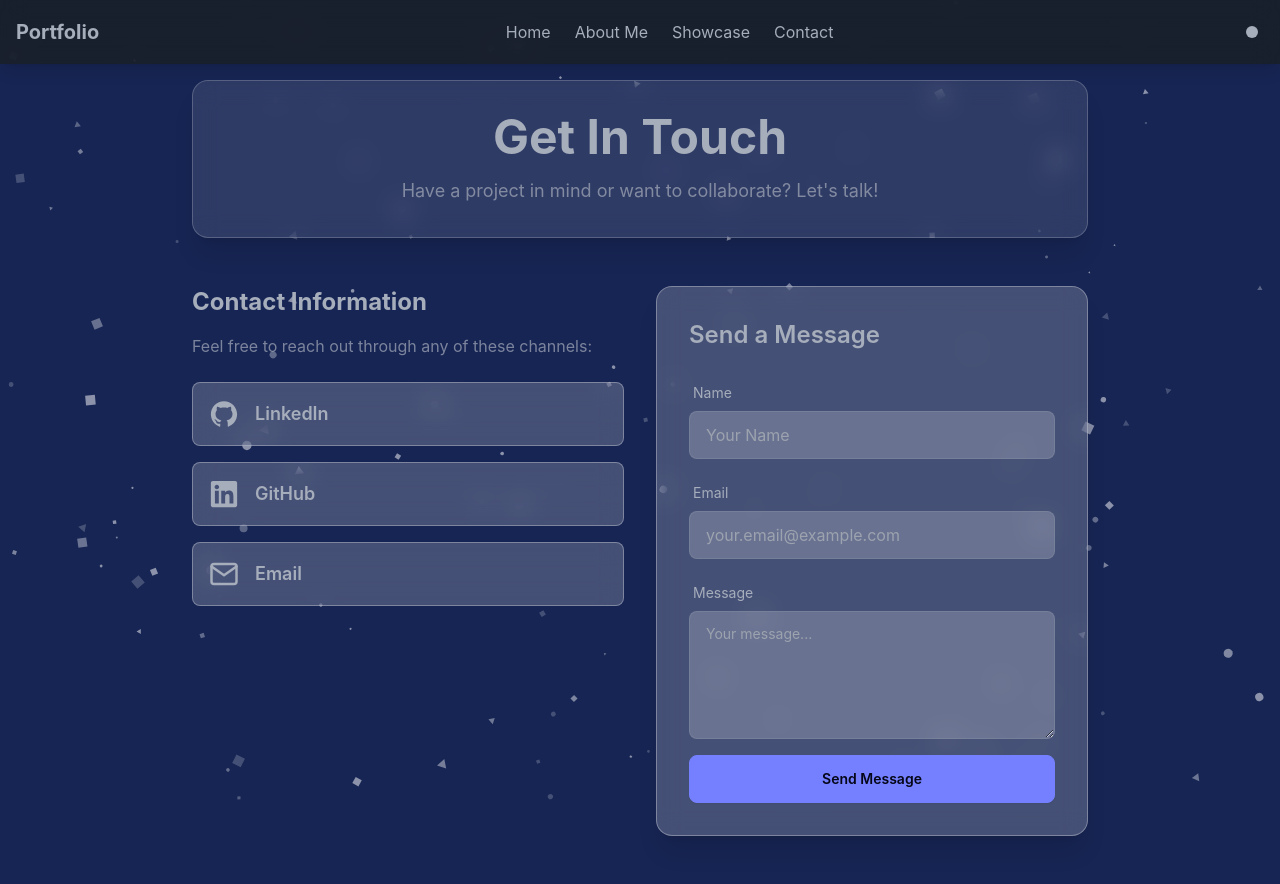
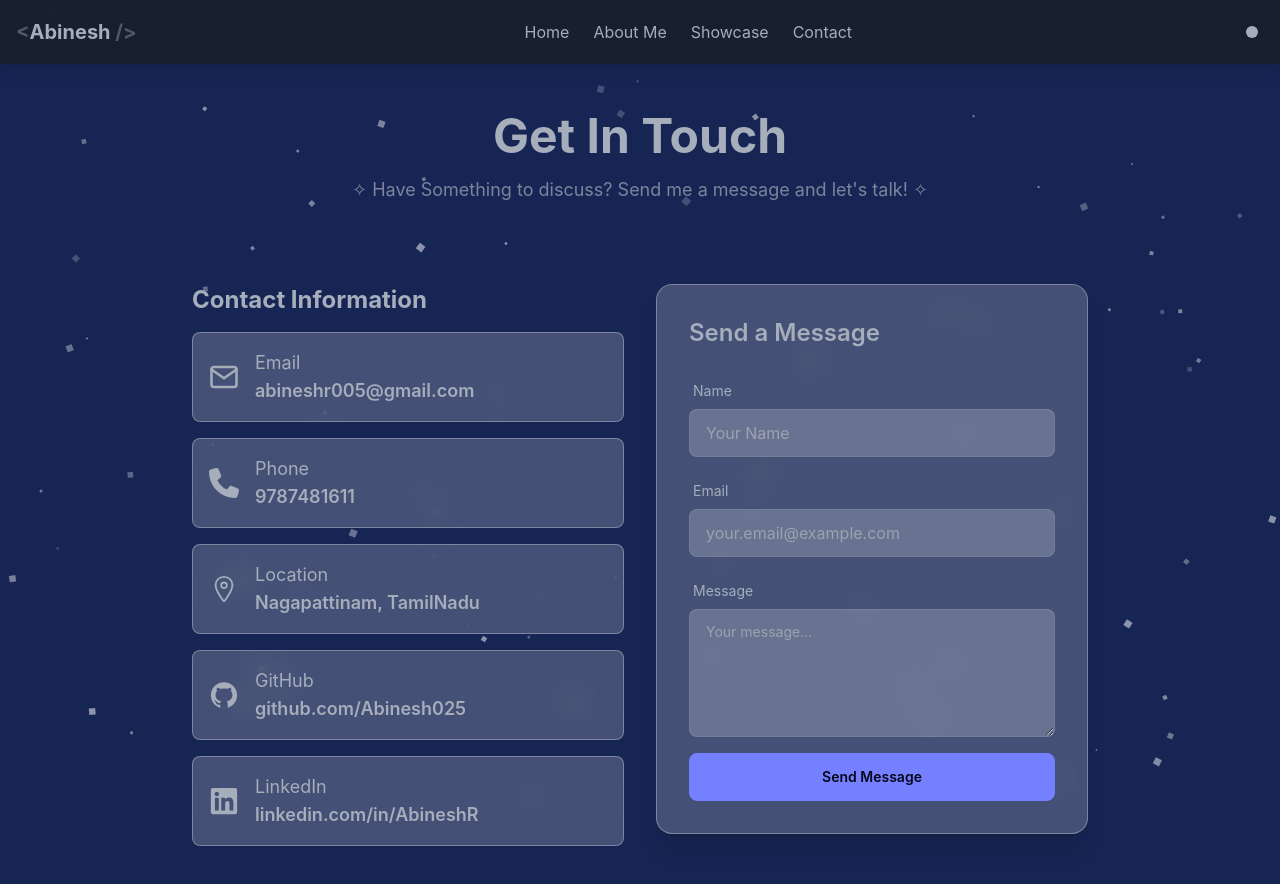
Before and after one commit to Abinesh025/my-portfolio, a React (Vite) app: page /contact in a window 1280 px wide. Shown: the top 884 px of the page. Built offline with nearby package versions, Linux system fonts and the light colour scheme.

Commit message:
port-3  commit

```diff
--- a/src/components/About.jsx
+++ b/src/components/About.jsx
@@ -27,17 +27,34 @@ const About = () => {
   const cards = [
     {
       title: 'Total Projects',
-      num:'04',
+      num:'02',
       content: 'Developed full-stack applications using React, Node.js, and MongoDB.',
       icon: <FaCode />,
     },
     {
       title: 'Certificates',
-      num:'09',
+      num:'10',
       content: 'Earned certifications in web development, programming, and tools like Git and Postman.',
       icon: <TbCertificate />,
     }
   ]
+  const name = "Abinesh";
+const letters = name.split("");
+
+  const containerVariants = {
+  hidden: {},
+  visible: {
+    transition: {
+      staggerChildren: 0.3, // ⬅ delay between each letter
+    },
+  },
+};
+
+const letterVariants = {
+  hidden: { opacity: 0, y: 20 },
+  visible: { opacity: 1, y: 0, transition: { duration: 0.5 } },
+};
+
     const itemVariants = {
     hidden: { opacity: 0, x: -100 },
     visible: {
@@ -65,11 +82,11 @@ const About = () => {
       mx-auto mb-16
     "
   >
-    <h2 className="text-3xl sm:text-4xl md:text-5xl font-bold mb-4">
+    <h2 className="text-3xl sm:text-4xl md:text-5xl font-bold mb-2">
       About Me
     </h2>
     <p className="text-sm sm:text-base text-base-content/70">
-      Transforming ideas into digital experiences
+      ✧ Transforming ideas into digital experiences ✧
     </p>
   </motion.div>
 
@@ -123,11 +140,18 @@ const About = () => {
         </motion.h1>
 
         <motion.h2
-          variants={itemVariants}
-          className="text-2xl sm:text-3xl md:text-4xl font-bold mt-1"
-        >
-          Abinesh
-        </motion.h2>
+  variants={containerVariants}
+  initial="hidden"
+  animate="visible"
+  className="text-2xl sm:text-3xl md:text-4xl font-bold mt-3 flex gap-1"
+>
+  {letters.map((letter, index) => (
+    <motion.span key={index} variants={letterVariants}>
+      {letter}
+    </motion.span>
+  ))}
+</motion.h2>
+
 
         <p className="text-sm sm:text-base text-base-content/70 mt-4">
           I'm a passionate developer with a love for creating innovative solutions
--- a/src/components/Certificates.jsx
+++ b/src/components/Certificates.jsx
@@ -10,6 +10,7 @@ import large from "../assets/certifications/large.jpg"
 import prompt from "../assets/certifications/propmting.jpg"
 import skill from "../assets/certifications/skill.jpg"
 import tcs from "../assets/certifications/tcs.jpg"
+import quiz from "../assets/certifications/Abinesh.jpg"
 
 const Certificates = () => {
   const ref = useRef(null)
@@ -42,6 +43,9 @@ const Certificates = () => {
     },
     {
        photo:tcs
+    },
+    {
+       photo:quiz
     },
   ]
 
--- a/src/components/Hero.jsx
+++ b/src/components/Hero.jsx
@@ -3,6 +3,9 @@ import coder from "../assets/coder.png"
 import { AiFillGithub } from "react-icons/ai";
 import { FaLinkedin } from "react-icons/fa";
 import { FaCode } from "react-icons/fa6";
+
+import { useEffect, useState } from "react";
+
 import { MdOutlineContactMail } from "react-icons/md";
 
 const Hero = () => {
@@ -16,17 +19,28 @@ const Hero = () => {
     },
   }
 
+  const [showWelcome, setShowWelcome] = useState(true);
+
+useEffect(() => {
+  const timer = setTimeout(() => {
+    setShowWelcome(false);
+  }, 5000); // 5 seconds
+
+  return () => clearTimeout(timer);
+}, []);
+
+
     const socialLinks = [
       {
-        url: 'https://linkedin.com/in/yourprofile',
+        url: 'https://github.com/Abinesh025',
         icon: <AiFillGithub />,
       },
       {
-        url: 'https://github.com/yourusername',
+        url: 'https://linkedin.com/in/rabinesh',
         icon: <FaLinkedin />,
       },
       {
-        url: 'mailto:your.email@example.com',
+        url: '#showcase',
         icon: <FaCode />,
       },
     ]
@@ -157,7 +171,7 @@ const Hero = () => {
           <motion.a
             key={index}
             href={link.url}
-            target="_blank"
+            target={link.url === "#showcase" ? "" :"_blank"}
             rel="noopener noreferrer"
             whileHover={{ scale: 1.1 }}
             whileTap={{ scale: 0.95 }}
@@ -174,6 +188,17 @@ const Hero = () => {
         ))}
       </motion.div>
     </motion.div>
+          {showWelcome && (
+    <motion.div
+      initial={{ opacity: 0, y: -20 }}
+      animate={{ opacity: 1, y: 0 }}
+      exit={{ opacity: 0, y: -20 }}
+      transition={{ duration: 1 }}
+      className="absolute left-[43%] top-[20%] left-1/2   transform -translate-x-1/2 px-6 py-3 bg-black/50 text-white rounded-full backdrop-blur-md z-50"
+    >
+    ✨  Welcome, to my Portfolio 👋
+    </motion.div>
+  )}
 
     {/* IMAGE */}
     <motion.div
--- a/src/components/Navbar.jsx
+++ b/src/components/Navbar.jsx
@@ -54,7 +54,9 @@ const Navbar = () => {
 
           {/* LOGO */}
           <Link to="/" className="text-xl font-bold">
-            Portfolio
+        <span className="opacity-40 text-xl;">{"<"}</span>
+    Abinesh   <span className="opacity-40 text-xl">{"/>"}</span>
+
           </Link>
 
           {/* DESKTOP MENU */}
--- a/src/components/ParticleBackground.jsx
+++ b/src/components/ParticleBackground.jsx
@@ -53,13 +53,13 @@ const ParticleBackground = () => {
               quantity: 6,
             },
             repulse: {
-              distance: 250,
+              distance: 550,
               duration: 0.6,
               factor: 100,
               speed: 1,
             },
             bubble: {
-              distance: 400,
+              distance: 1200,
               size: 20,
               duration: 2,
               opacity: 0.8,
@@ -86,7 +86,7 @@ const ParticleBackground = () => {
             random: true,
             speed: {
               min: 0.5,
-              max: 3,
+              max: 0.1,
             },
             straight: false,
             attract: {
@@ -105,7 +105,7 @@ const ParticleBackground = () => {
           number: {
             density: {
               enable: true,
-              area: 800,
+              area: 1200,
             },
             value: 120,
           },
@@ -122,7 +122,7 @@ const ParticleBackground = () => {
             },
           },
           shape: {
-            type: ['circle', 'triangle', 'polygon'],
+            type: ["square"],
             options: {
               polygon: {
                 sides: 4,
--- a/src/components/Projects.jsx
+++ b/src/components/Projects.jsx
@@ -29,23 +29,7 @@ const Projects = () => {
       tech:  ['React', 'Node.js', 'MongoDB', 'Prebuilt UI','Tailwind CSS'],
       liveLink: 'https://mern-std-management-1.onrender.com',
       githubLink: "https://github.com/Abinesh025/MERN-STD-Management",
-    },
-    {
-      title: 'To-Do ',
-      photo: todo,
-      description: 'A To-Do List app helps users add, edit, and delete tasks efficiently.It keeps daily activities organized and improves productivity.Users can track their progress by marking tasks as completed in real time.',
-      tech: ['HTML', 'CSS', 'JavaScript'],
-      liveLink: '#',
-      githubLink: '#',
-    },
-    {
-      title: 'Weather App',
-      photo: Weather,
-      description: 'A weather app powered by OpenWeatherMap providing real-time and accurate forecasts..Get live temperature, humidity, and weather conditions instantly.Plan your day better with hourly and weekly forecasts, mama ☀️🌧️',
-      tech: ['HTML', 'CSS', 'JavaScript','Api'],
-      liveLink:"" ,
-      githubLink: "https://github.com/Abinesh025/weather-app004",
-    },
+    }
   ]
 
   const cardVariants = {
--- a/src/components/Showcase.jsx
+++ b/src/components/Showcase.jsx
@@ -46,7 +46,7 @@ const Showcase = () => {
         >
           <h2 className="text-4xl md:text-5xl font-bold mb-4">Showcase</h2>
           <p className="text-lg text-base-content/70">
-            Explore my work, achievements, and technical expertise
+           ✧ Explore my work, achievements, and technical expertise ✧
           </p>
         </motion.div>
 
--- a/src/pages/Contact.jsx
+++ b/src/pages/Contact.jsx
@@ -6,6 +6,8 @@ import { AiFillGithub } from "react-icons/ai";
 import { FaLinkedin } from "react-icons/fa";
 import { FiMail } from "react-icons/fi";
 import { toast } from 'react-hot-toast';
+import { FaPhone } from "react-icons/fa6";
+import { IoLocationOutline } from "react-icons/io5";
 
 const Contact = () => {
   const [formData, setFormData] = useState({
@@ -37,19 +39,34 @@ const Contact = () => {
 
   const socialLinks = [
         {
-      name: 'LinkedIn',
-      url: 'https://linkedin.com/in/yourprofile',
+      name: 'Email',
+      url: 'mailto:abineshr005@gmail.com',
+      subName:"abineshr005@gmail.com",
+      icon: <FiMail />,
+    },
+    {
+      name: 'Phone',
+      url: "tel:+919787481611",
+      subName:"9787481611",
+      icon: <FaPhone />,
+    },
+    {
+      name: 'Location',
+      url:"Nagapattinam, TamilNadu",
+      subName:"Nagapattinam, TamilNadu",
+      icon: <IoLocationOutline />,
+    },
+    {
+      name: 'GitHub',
+      url: 'https://github.com/Abinesh025',
+      subName:"github.com/Abinesh025",
       icon: <AiFillGithub />,
     },
     {
-      name: 'GitHub',
-      url: 'https://github.com/yourusername',
+      name: 'LinkedIn',
+      url: 'https://linkedin.com/in/rabinesh',
+      subName:"linkedin.com/in/AbineshR",
       icon: <FaLinkedin />,
-    },
-    {
-      name: 'Email',
-      url: 'mailto:your.email@example.com',
-      icon: <FiMail />,
     },
   ]
 
@@ -84,10 +101,10 @@ const Contact = () => {
           animate={isInView ? 'visible' : 'hidden'}
           className="max-w-4xl mx-auto"
         >
-          <motion.div variants={itemVariants} className="text-center mb-12 backdrop-blur-md bg-white/10 dark:bg-white/5 rounded-2xl p-8 shadow-xl border border-white/20">
+          <motion.div variants={itemVariants} className="text-center mb-12   rounded-2xl p-8 ">
             <h1 className="text-4xl md:text-5xl font-bold mb-4">Get In Touch</h1>
             <p className="text-lg text-base-content/70">
-              Have a project in mind or want to collaborate? Let's talk!
+            ✧ Have Something to discuss? Send me a message and let's talk! ✧
             </p>
           </motion.div>
 
@@ -95,14 +112,13 @@ const Contact = () => {
             <motion.div variants={itemVariants} className="space-y-6">
               <div>
                 <h2 className="text-2xl font-bold mb-4">Contact Information</h2>
-                <p className="text-base-content/70 mb-6">
-                  Feel free to reach out through any of these channels:
-                </p>
                 <div className="space-y-4">
+                  <motion.div>
+
+                  </motion.div>
                   {socialLinks.map((link, index) => (
-                    <motion.a
+                    <motion.div
                         key={index}
-                      href={link.url}
                         target="_blank"
                         rel="noopener noreferrer"
                         whileHover={{ scale: 1.05 }}
@@ -110,8 +126,22 @@ const Contact = () => {
                         className="flex items-center gap-4 p-4 backdrop-blur-md bg-white/20 dark:bg-white/10 rounded-lg hover:bg-white/30 transition-colors border border-white/30"
                     >
                           <span className="text-3xl">{link.icon}</span>
-                      <span className="text-lg font-semibold">{link.name}</span>
-                    </motion.a>
+
+                          <div className="flex flex-col">
+                            <span className="text-lg font-white">{link.name}</span>
+                            <a
+                              href={link.url
+
+                              }
+                              className="text-sm text-white-600 hover:underline break-all"
+                              target="_blank"
+                              rel="noopener noreferrer"
+                            >
+                              <span className="text-lg font-semibold">{link.subName}</span>
+                            </a>
+                          </div>
+
+                    </motion.div>
                   ))}
                 </div>
               </div>
```
Also changed, not shown: src/assets/certifications/Abinesh.jpg (added). Lines whose indentation alone changed are shown as unchanged.
